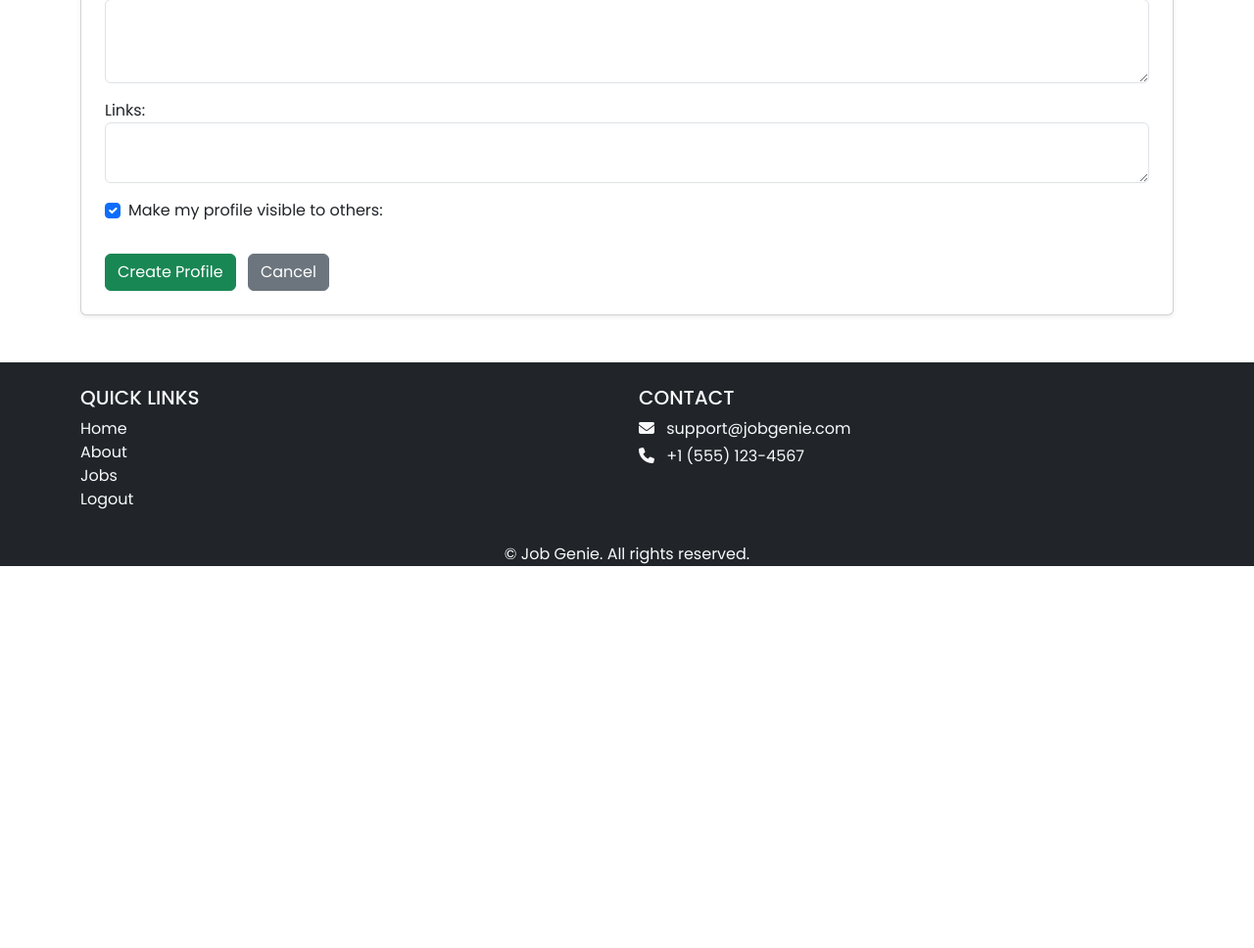
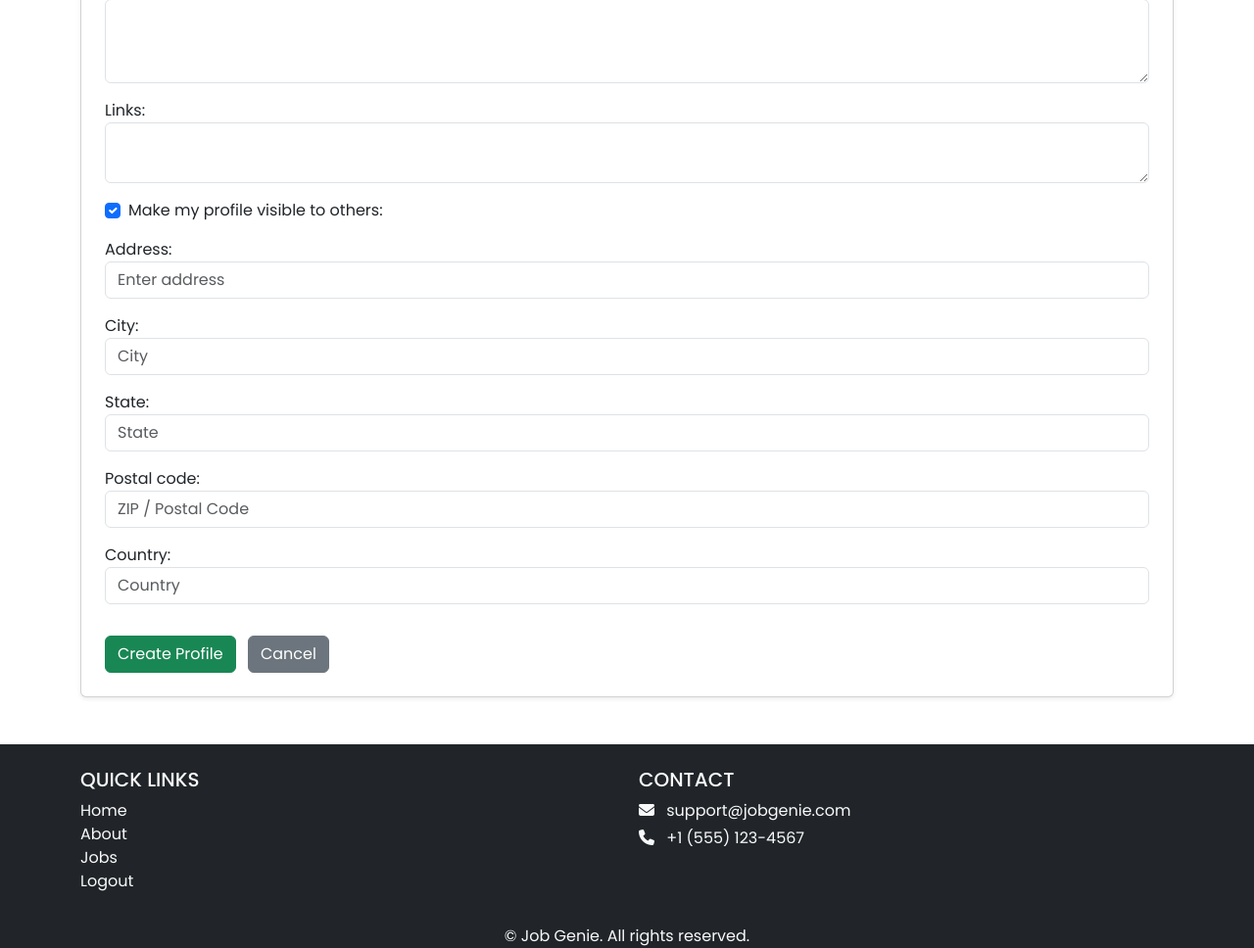
Before and after one commit to meeraranjan/jobgenie, a Django app: page /profiles/create/ in a window 1280 px wide. Shown: the part 704-1672 px from the top of the page at 98% size. Before the commit the page ends 1282 px from the top, so only its background shows below. Run offline with Django 5.2, Linux system fonts and the light colour scheme; a user stored in the database is signed in; data comes from the database, SQL or seed files in the repository; some libraries are stand-ins or nearby versions.

Commit message:
Modified jobseeker profile model to have address

```diff
--- a/profiles/forms.py
+++ b/profiles/forms.py
@@ -5,7 +5,7 @@ class JobSeekerProfileForm(forms.ModelForm):
     class Meta:
         model = JobSeekerProfile
         fields = ['first_name', 'last_name','headline', 'skills', 'education', 'work_experience', 'links', 'is_public',
-                   "street", "apartment", "city", "state", "postal_code", "country",]
+                   "address", "city", "state", "postal_code", "country",]
         widgets = {
             'first_name': forms.TextInput(attrs={'class': 'form-control'}),
             'last_name': forms.TextInput(attrs={'class': 'form-control'}),
@@ -15,8 +15,7 @@ class JobSeekerProfileForm(forms.ModelForm):
             'work_experience': forms.Textarea(attrs={'class': 'form-control', 'rows': 3}),
             'links': forms.Textarea(attrs={'class': 'form-control', 'rows': 2}),
             'is_public': forms.CheckboxInput(attrs={'class': 'form-check-input'}),
-            'street': forms.TextInput(attrs={'class': 'form-control', 'placeholder': '123 Main St'}),
-            'apartment': forms.TextInput(attrs={'class': 'form-control', 'placeholder': 'Apt 4B'}),
+            'address': forms.TextInput(attrs={'class': 'form-control', 'placeholder': 'Enter address'}),
             'city': forms.TextInput(attrs={'class': 'form-control', 'placeholder': 'City'}),
             'state': forms.TextInput(attrs={'class': 'form-control', 'placeholder': 'State'}),
             'postal_code': forms.TextInput(attrs={'class': 'form-control', 'placeholder': 'ZIP / Postal Code'}),
--- a/profiles/models.py
+++ b/profiles/models.py
@@ -3,7 +3,6 @@ from django.db import models
 from django.db.models.signals import post_save
 from django.dispatch import receiver
 from .utils import geocode_address
-
 class UserProfile(models.Model):
     ROLE_CHOICES = (
         ('JOB_SEEKER', 'Job Seeker'),
@@ -26,8 +25,7 @@ class JobSeekerProfile(models.Model):
     links = models.TextField(blank=True)
     is_public = models.BooleanField(default=True)  # privacy
 
-    street = models.CharField(max_length=255, blank=True)
-    apartment = models.CharField(max_length=50, blank=True)
+    address = models.CharField(max_length=255, blank=True)
     city = models.CharField(max_length=100, blank=True)
     state = models.CharField(max_length=100, blank=True)
     postal_code = models.CharField(max_length=20, blank=True)
@@ -37,9 +35,7 @@ class JobSeekerProfile(models.Model):
 
     @property
     def full_address(self):
-        """Combine fields for geocoding."""
-        parts = [self.street, self.apartment, self.city, self.state, self.postal_code, self.country]
-        return ", ".join([p for p in parts if p])
+        return self.address
 
     def save(self, *args, **kwargs):
         """Geocode when address fields change."""
--- a/profiles/templates/profiles/create_profile.html
+++ b/profiles/templates/profiles/create_profile.html
@@ -46,6 +46,27 @@
                 {{ form.is_public.label_tag }}
             </div>
 
+            <div class="mb-3">
+                {{ form.address.label_tag }}
+                {{ form.address }}
+            </div>
+
+            <div class="mb-3">
+                {{ form.city.label_tag }}
+                {{ form.city }}
+            </div>
+            <div class="mb-3">
+                {{ form.state.label_tag }}
+                {{ form.state }}
+            </div>
+            <div class="mb-3">
+                {{ form.postal_code.label_tag }}
+                {{ form.postal_code }}
+            </div>
+            <div class="mb-3">
+                {{ form.country.label_tag }}
+                {{ form.country }}
+            </div>
             <button type="submit" class="btn btn-success mt-3">Create Profile</button>
             <a href="{% url 'home.index' %}" class="btn btn-secondary mt-3 ms-2">Cancel</a>
         </form>
--- a/profiles/templates/profiles/view_profile.html
+++ b/profiles/templates/profiles/view_profile.html
@@ -4,7 +4,7 @@
 <div class="container my-5 profile-view">
     <div class="card shadow-sm p-4">
         {% if profile %}
-           <h2 class="mb-3">
+            <h2 class="mb-3">
             {% if profile.first_name or profile.last_name %}
                 {{ profile.first_name }} {{ profile.last_name }}
             {% else %}
@@ -19,8 +19,7 @@
             <p><strong>Links:</strong> {{ profile.links|linebreaksbr }}</p>
             <p><strong>Profile Visibility:</strong> {{ profile.is_public|yesno:"Public,Private" }}</p>
             <p><strong>Location:</strong>
-                {{ profile.street }},
-                {{ profile.apartment }},
+                {{ profile.address }},
                 {{ profile.city }},
                 {{ profile.state }},
                 {{ profile.postal_code }},
```
Also changed, not shown: profiles/templates/profiles/edit_profile.html (+3 -6 lines), db.sqlite3, jobs/migrations/0010_alter_job_address.py (added), profiles/migrations/0007_rename_street_jobseekerprofile_address_and_more.py (added).
